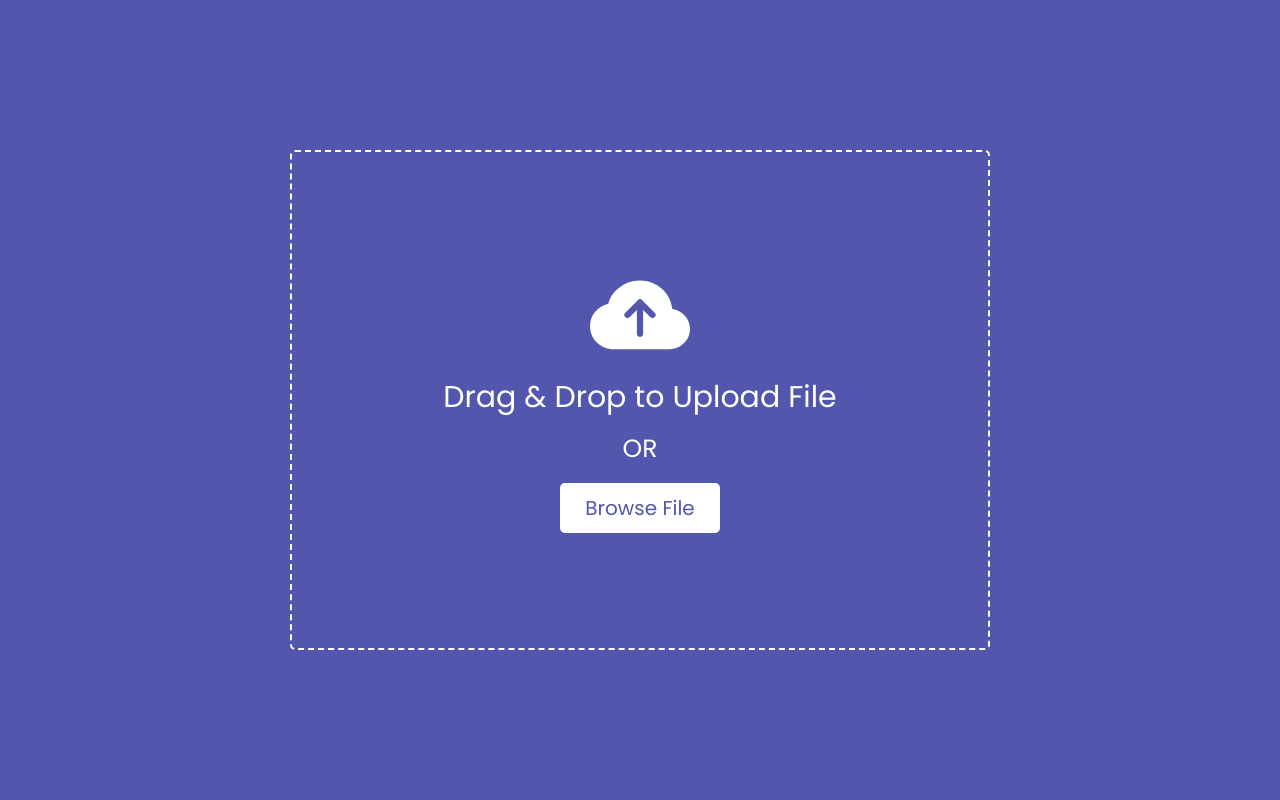
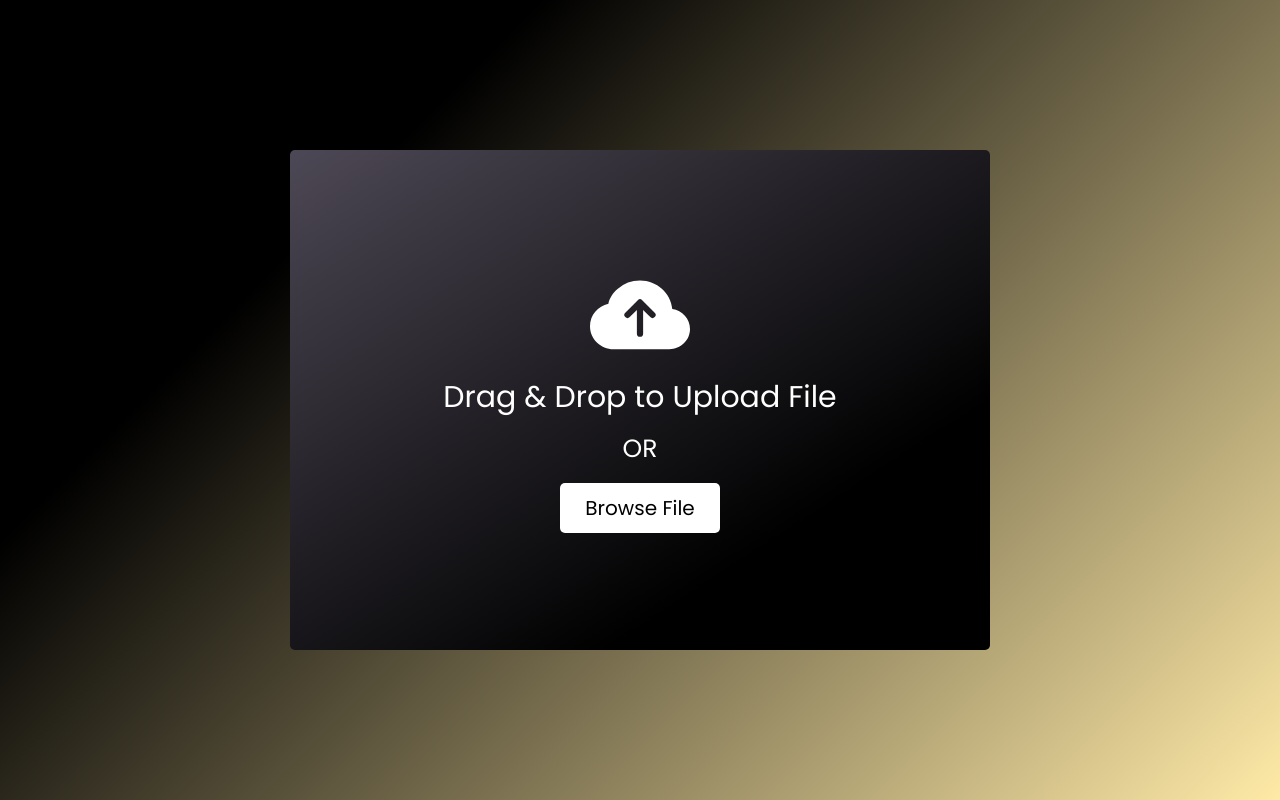
Before and after one commit to nikita-1310/Drag-Drop_FileUpload, a plain HTML site: page index.html in a window 1280 px wide. Drawn offline with Linux system fonts and the light colour scheme.

Commit message:
Update style.css

```diff
--- a/style.css
+++ b/style.css
@@ -11,10 +11,12 @@ body{
     align-items: center;
     justify-content: center;
     min-height: 100vh;
-    background: #5256ad;
+    background-color: #cfbf8c;
+    background-image: linear-gradient(315deg, #ffeaa7 0%, #000000 74%);
 }
 .drag-area{
-    border: 2px dashed #fff;
+    background-color: #4d4855;
+    background-image: linear-gradient(147deg, #4d4855 0%, #000000 74%);
     height: 500px;
     width: 700px;
     border-radius: 5px;
@@ -31,7 +33,7 @@ body{
 }
 .drag-area header{
     font-size: 30px;
-    color: #fff;
+    color:white;
     font-weight: 500;
 }
 .drag-area span{
@@ -47,7 +49,7 @@ body{
     border: none;
     outline: none;
     background: #fff;
-    color: #5256ad;
+    color: #000;
     border-radius: 5px;
     cursor: pointer;
 }
```
